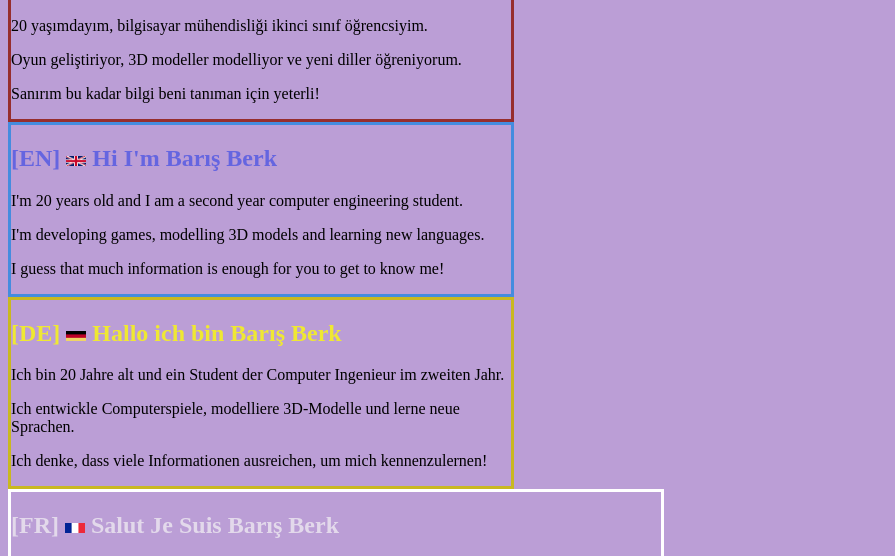
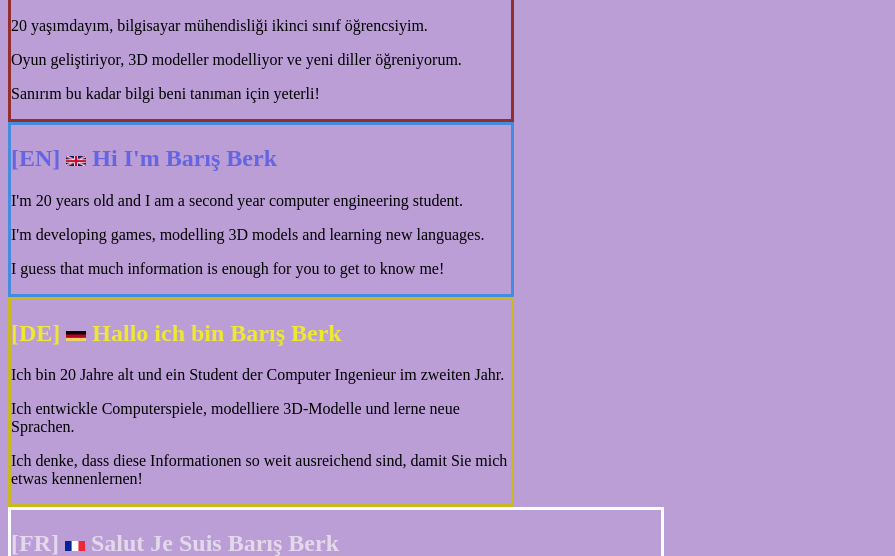
Before and after one commit to WorldOfBerk/Frontend-Projects, a plain HTML site: page HTML/BiographyProject/index.html in a window 1280 px wide. Shown: the part 361-917 px from the top of the page, without its empty margins (0-895 px from the left). Drawn offline with Linux system fonts and the light colour scheme.

Commit message:
Deutsch information rewritten

```diff
--- a/HTML/BiographyProject/index.html
+++ b/HTML/BiographyProject/index.html
@@ -31,7 +31,7 @@
         <div class="intro">
             <p>Ich bin 20 Jahre alt und ein Student der Computer Ingenieur im zweiten Jahr.</p>
             <p>Ich entwickle Computerspiele, modelliere 3D-Modelle und lerne neue Sprachen.</p>
-            <p>Ich denke, dass viele Informationen ausreichen, um mich kennenzulernen!</p>
+            <p>Ich denke, dass diese Informationen so weit ausreichend sind, damit Sie mich etwas kennenlernen!</p>
         </div>
     </div>
     <div class="content lang" id="fr-content">
```
